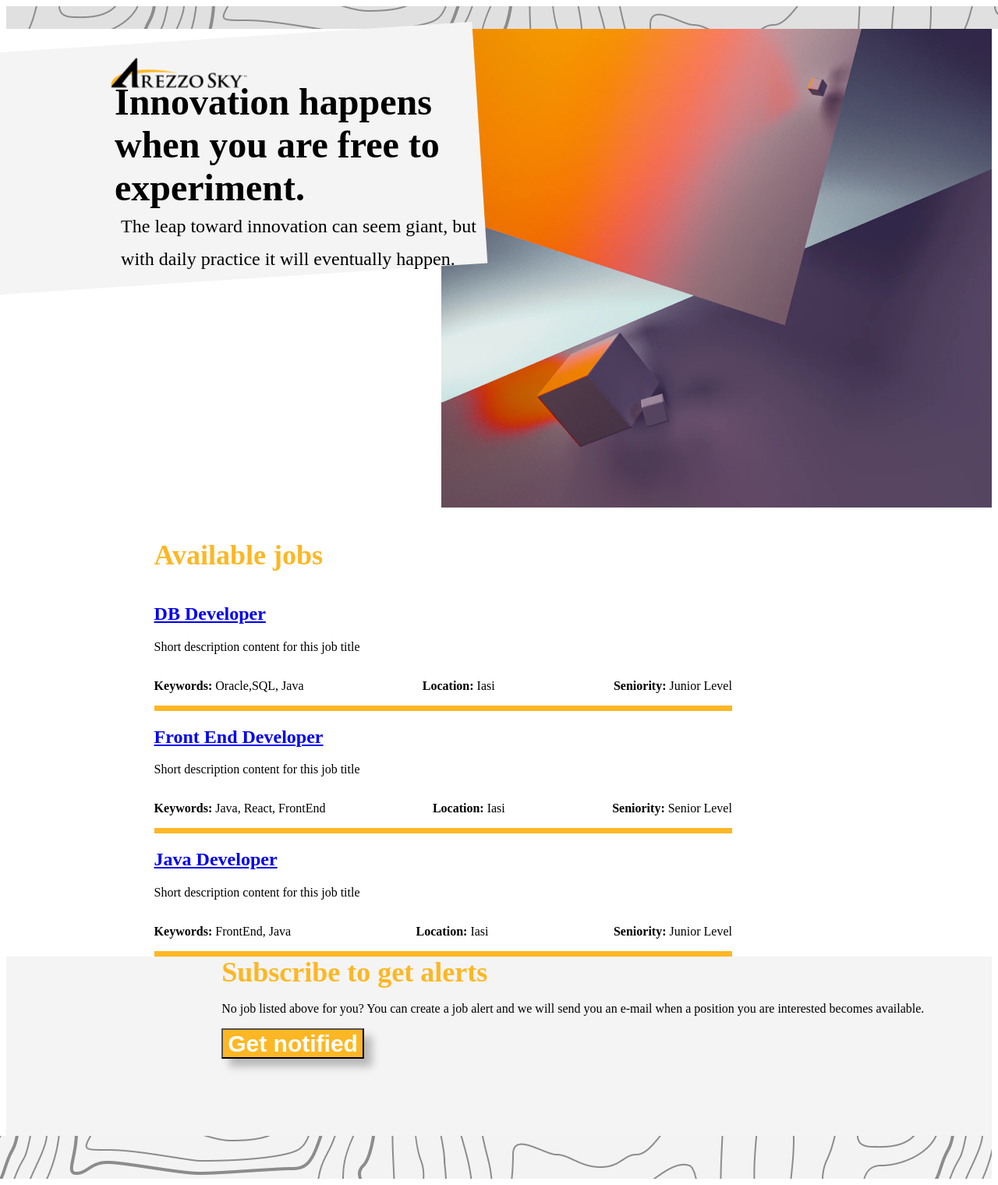
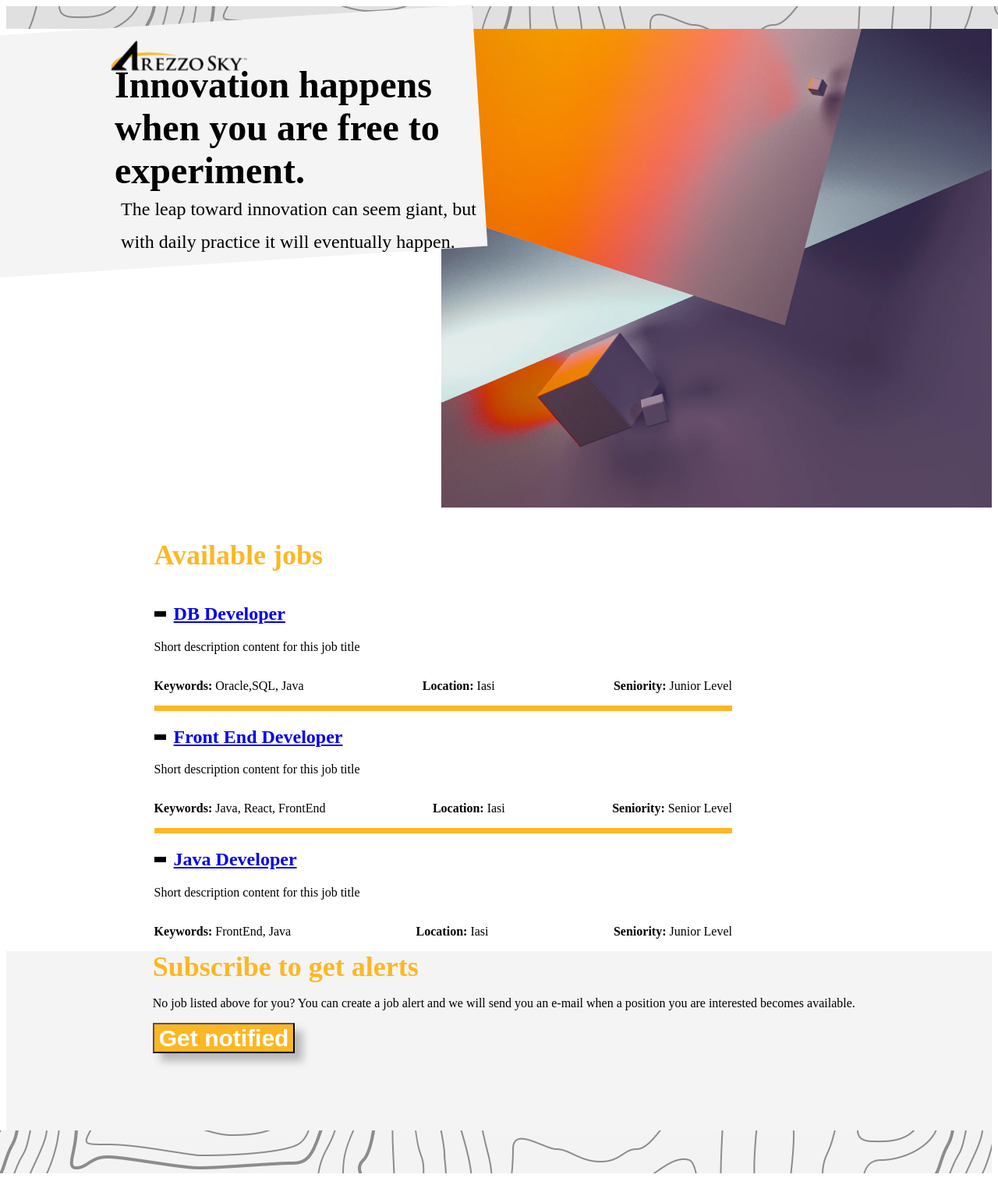
Before and after one commit to dhananjay-fe/dhananjay-fe.github.io, a Jekyll site: the page built from index.md, in a window 1280 px wide. Shown: the whole page at 78% size. Built offline with Jekyll 4.4.1, drawn with Linux system fonts in a browser that asks for light colours.

Commit message:
bullet and removal of last job line

```diff
--- a/assets/css/main.css
+++ b/assets/css/main.css
@@ -15,7 +15,7 @@ html{
 
 #Homepage .header_img{
      order : 1;
-     z-index: 3;
+     z-index: 4;
      flex: 1 1 1.5%;
      align-self: flex-start;
  }
@@ -30,7 +30,7 @@ html{
 .sec1 .logo_container{
     flex: 1 1 auto;
     margin-left: -80px;
-    margin-top: 12.85px;
+    margin-top: -9px;
     height: 87%;
     background: #F4F4F4;
     transform: rotate(-3.71deg);
@@ -63,7 +63,7 @@ transform: rotate(3.71deg);
 .logo_container2 .comp_logo{
     flex: 1 1 auto;
     margin-left: 222px;
-    margin-top: 21.93px;
+    margin-top: 31px;
     width: 174px;
 height: 38px;
 transform: rotate(3.71deg);
@@ -133,7 +133,7 @@ color: #FDB724;
 }
 
 #subscribe{
-    margin-left: 15%;
+    margin-left: 1%;
 }
 
 #sub_text{
@@ -180,3 +180,19 @@ margin-bottom: 11%;
     margin-right: 15%;
     width: 69%;
 }
+
+.job_block{
+    display: flex;
+    align-items : center;
+}
+
+.job_block > div{
+    width: 15px;
+    height: 7px;
+    vertical-align: middle;
+    background: #000000;
+}
+
+.job_block > a{
+    padding-left: 10px;
+}
--- a/index.md
+++ b/index.md
@@ -29,10 +29,11 @@
       <h1 id = "job_lst_txt" >Available jobs</h1>
       <div  class="uk-margin uk-card uk-card-default uk-card-body">
         {% for job in site.jobs %}
-          <h2>
-            <a href="{{ job.url | relative_url }}" >
-              {{ job.title }}
-            </a>
+          <h2 class ="job_block">
+            <div class="bullet_jobs">&nbsp;</div>
+              <a  href="{{ job.url | relative_url }}" >
+                  {{ job.title }}
+              </a>
           </h2>
           <p>{{ job.description | markdownify }}</p>
           <div id="job_info_row">
@@ -40,7 +41,9 @@
             <p><b>Location: </b>{{ job.location  }}</p>
             <p><b>Seniority:</b> {{  job.Seniority  }}</p>
           </div>
-          <div id="job_lst_line"> </div>
+          {% if forloop.last == false %}
+            <div id="job_lst_line"> </div>
+          {% endif %}
        {% endfor %}
       </div>
     </div>
```
